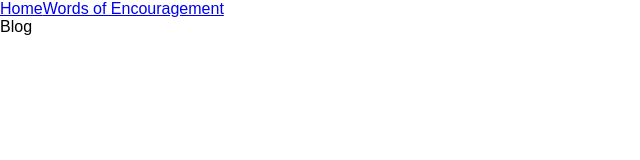
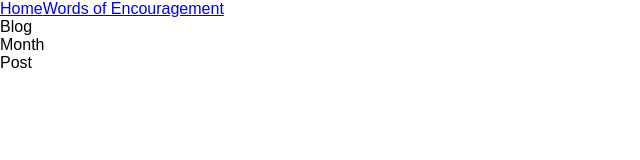
Before and after one commit to DavidTurkGT/at-trail-blog, a React (Create React App) app in the folder at-trail-react/: page / in a window 1280 px wide. Shown: the top 160 px of the page, without its empty margins (0-640 px from the left). Built offline with nearby package versions, Linux system fonts and the light colour scheme.

Commit message:
Added and wired Month and Post components

```diff
--- a/at-trail-react/src/components/Blog.js
+++ b/at-trail-react/src/components/Blog.js
@@ -1,9 +1,11 @@
 import React from 'react';
+import Month from './Month';
 
 const Blog = () => {
   return (
     <div className='blog'>
       Blog
+      <Month />
     </div>
   )
 }
--- /dev/null
+++ b/at-trail-react/src/components/Month.js
@@ -0,0 +1,13 @@
+import React from 'react';
+import Post from './Post';
+
+const Month = () => {
+  return (
+    <div className="month">
+      Month
+      <Post />
+    </div>
+  )
+}
+
+export default Month;
--- /dev/null
+++ b/at-trail-react/src/components/Post.js
@@ -0,0 +1,11 @@
+import React from 'react';
+
+const Post = () => {
+  return (
+    <div className="post">
+      Post
+    </div>
+  )
+}
+
+export default Post;
```
